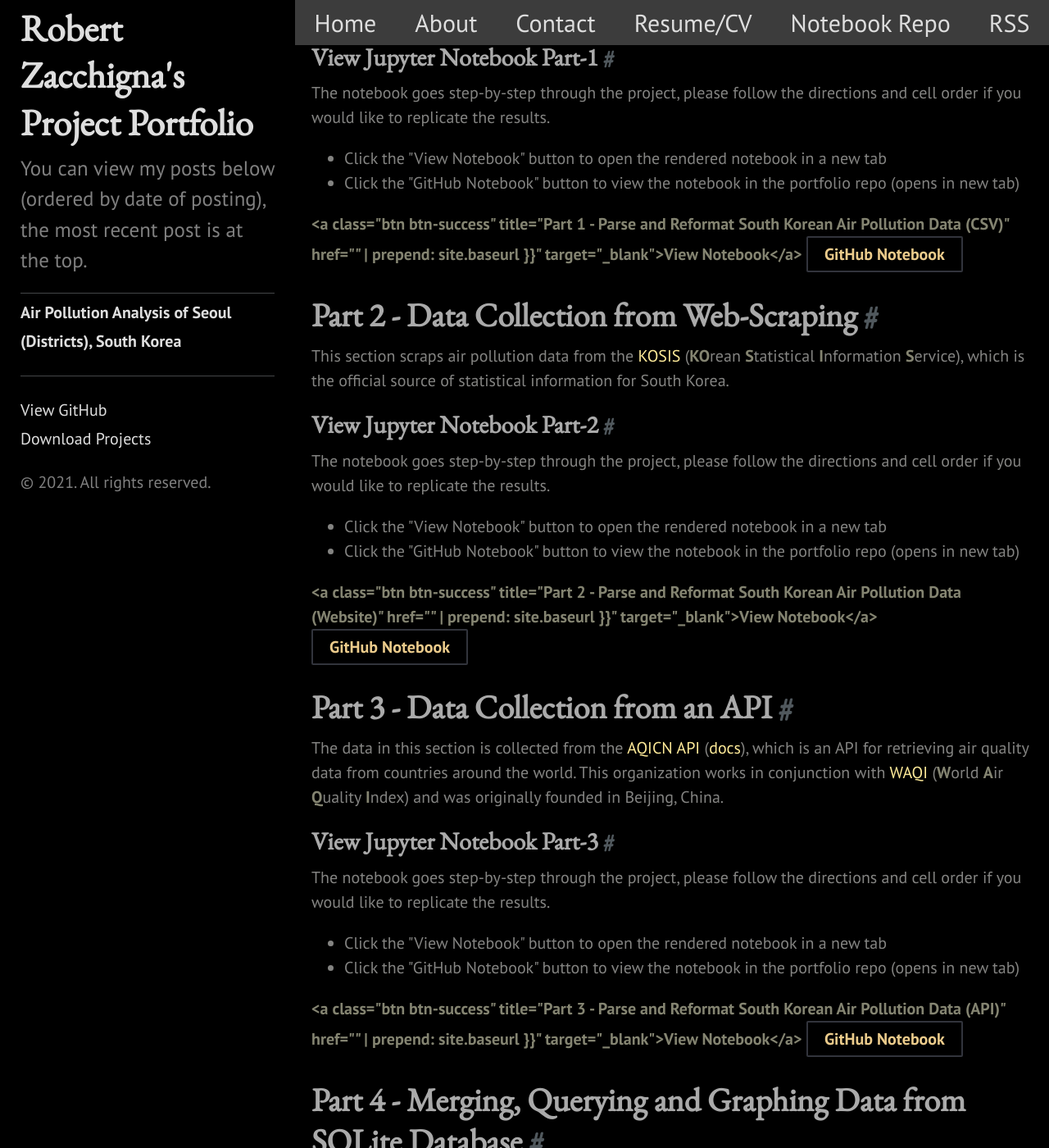
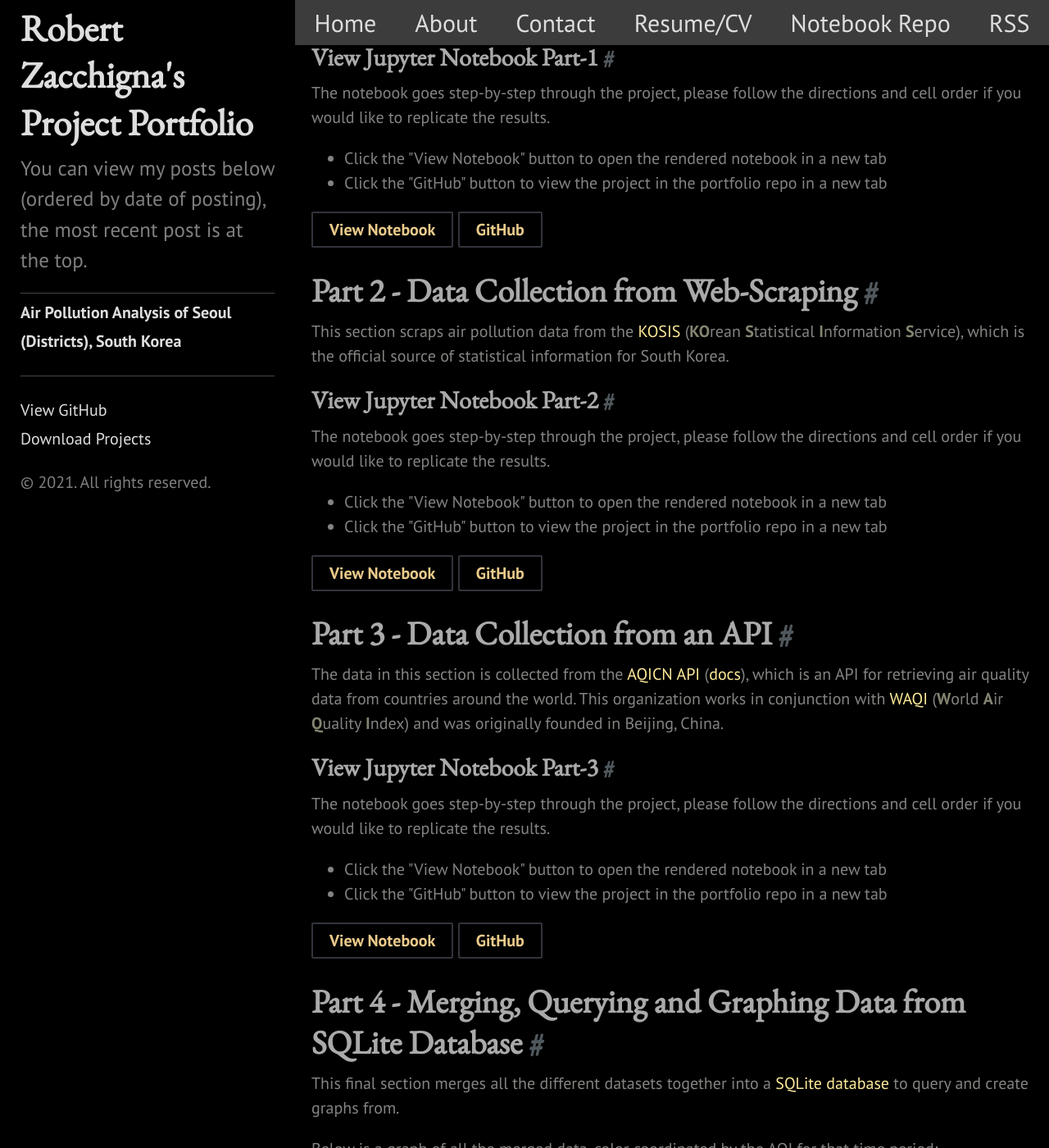
Before and after one commit to Robert-Zacchigna/Portfolio, a Jekyll site: the page built from _posts/2021-10-17-Air Pollution Analysis of Seoul (Districts), South Korea.md, in a window 1280 px wide and 1400 px high, scrolled down 641 px. Shown: the whole window at 82% size. Built offline with Jekyll 4.4.1, drawn with Linux system fonts in a browser that asks for light colours; some of the changed text lies outside the part shown.

Commit message:
Fix notebook button

```diff
--- a/_includes/view-notebook.html
+++ b/_includes/view-notebook.html
@@ -6,9 +6,9 @@
             Click the "View Notebook" button to open the rendered notebook in a new tab
         </li>
         <li>
-            Click the "GitHub Notebook" button to view the notebook in the portfolio repo (opens in new tab)
+            Click the "GitHub" button to view the project in the portfolio repo in a new tab
         </li>
     </ul>
-    <b><a class="btn btn-success" title="{{ notebook_page | remove_first: ".html" }}" href="{{ "/assets/notebooks/{{ notebook_page }}" | prepend: site.baseurl }}" target="_blank">View Notebook</a></b>
-    <b><a class="btn btn-success" href="{{ github_notebook }}" target="_blank">GitHub Notebook</a></b>
+    <b><a class="btn btn-success" title="{{ notebook_page | remove_first: ".html" }}" href="{{ "/assets/notebooks/" | prepend: site.baseurl }}{{ notebook_page }}" target="_blank">View Notebook</a></b>
+    <b><a class="btn btn-success" href="{{ github_notebook }}" target="_blank">GitHub</a></b>
 </div>
--- a/_posts/2021-10-17-Air Pollution Analysis of Seoul (Districts), South Korea.md
+++ b/_posts/2021-10-17-Air Pollution Analysis of Seoul (Districts), South Korea.md
@@ -44,7 +44,7 @@ which is an API for retrieving air quality data from countries around the world.
 [WAQI](https://waqi.info/){:target="_blank"} (**W**orld **A**ir **Q**uality **I**ndex) and was originally founded in Beijing, China.
 
 {% assign part = "-Part-3" %}
-{% assign notebook_page = "Part 3 - Parse and Reformat South Korean Air Pollution Data (API)" %}
+{% assign notebook_page = "Part 3 - Parse and Reformat South Korean Air Pollution Data (API).html" %}
 {% assign github_notebook = "https://github.com/Robert-Zacchigna/Portfolio/tree/main/Air%20Pollution%20Analysis%20and%20Data%20Scraping%20of%20Seoul%20(Districts)%2C%20South%20Korea" %}
 
 {% include view-notebook.html html=content %}
@@ -62,7 +62,7 @@ Below is a graph of all the merged data, color coordinated by the AQI for that t
 > collected far more recently than the collected CSV and Web data.
 
 {% assign part = "-Part-4" %}
-{% assign notebook_page = "Part 4 - Merging & Querying All South Korean Air Pollution Data" %}
+{% assign notebook_page = "Part 4 - Merging & Querying All South Korean Air Pollution Data.html" %}
 {% assign github_notebook = "https://github.com/Robert-Zacchigna/Portfolio/tree/main/Air%20Pollution%20Analysis%20and%20Data%20Scraping%20of%20Seoul%20(Districts)%2C%20South%20Korea" %}
 
 {% include view-notebook.html html=content %}
```
